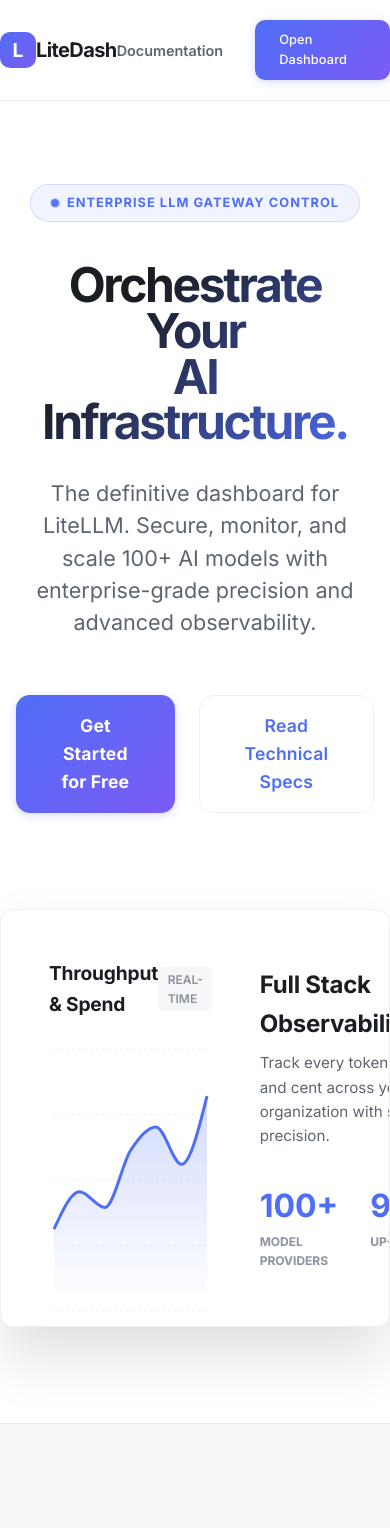
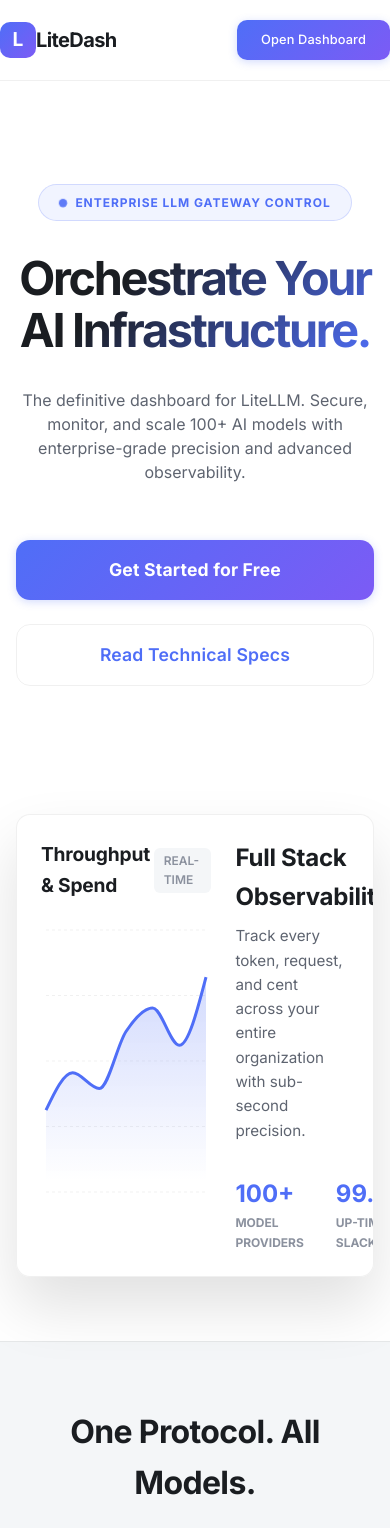
Before and after one commit to aaemon/LiteDash, a Next.js app: page / in a window 390 px wide. Shown: the top 1528 px of the page. Built offline with nearby package versions, Linux system fonts and the light colour scheme.

Commit message:
Optimize landing page for mobile: Added responsive stacking and layout fixes

```diff
--- a/src/app/globals.css
+++ b/src/app/globals.css
@@ -742,6 +742,29 @@
   .modal-content .responsive-grid-3 {
     grid-template-columns: 1fr;
   }
+
+  /* Landing Page Specific Mobile Fixes */
+  .mobile-stack {
+    flex-direction: column !important;
+    gap: 1.5rem !important;
+  }
+
+  .mobile-text-center {
+    text-align: center !important;
+  }
+
+  .mobile-hide {
+    display: none !important;
+  }
+
+  .hero-title {
+    font-size: clamp(2.5rem, 12vw, 5rem) !important;
+    line-height: 1.1 !important;
+  }
+
+  .section-padding {
+    padding: 4rem 1rem !important;
+  }
 }
 
 /* ── Global Animations ── */
--- a/src/app/page.tsx
+++ b/src/app/page.tsx
@@ -65,21 +65,21 @@
         borderBottom: '1px solid var(--border-color)',
         padding: '1.25rem 0'
       }}>
-        <div className="container" style={{ display: 'flex', alignItems: 'center', justifyContent: 'space-between' }}>
+        <div className="container" style={{ display: 'flex', alignItems: 'center', justifyContent: 'space-between', gap: '1rem' }}>
           <div className="flex items-center gap-3">
             <div style={{ width: '36px', height: '36px', borderRadius: '10px', background: 'var(--accent-gradient)', display: 'flex', alignItems: 'center', justifyContent: 'center', color: '#fff', fontWeight: 800, fontSize: '1.2rem' }}>L</div>
             <span style={{ fontWeight: 700, fontSize: '1.25rem', letterSpacing: '-0.03em' }}>LiteDash</span>
           </div>
-          <div style={{ display: 'flex', alignItems: 'center', gap: '2rem' }}>
-            <Link href="/docs" className="nav-link" style={{ fontSize: '0.9rem', fontWeight: 600 }}>Documentation</Link>
-            <Link href="/login" className="btn btn-primary" style={{ padding: '0.6rem 1.5rem', display: 'flex', alignItems: 'center' }}>Open Dashboard</Link>
+          <div className="flex items-center gap-4" style={{ gap: 'clamp(1rem, 4vw, 2.5rem)' }}>
+            <Link href="/docs" className="nav-link mobile-hide" style={{ fontSize: '0.9rem', fontWeight: 600 }}>Documentation</Link>
+            <Link href="/login" className="btn btn-primary" style={{ padding: '0.6rem 1.5rem', display: 'flex', alignItems: 'center', whiteSpace: 'nowrap' }}>Open Dashboard</Link>
           </div>
         </div>
       </nav>
 
       <main style={{ flex: 1, paddingTop: '120px' }}>
         {/* Extreme Hero Section */}
-        <section className="container text-center animate-fade-in" style={{ padding: '4rem 1rem 6rem' }}>
+        <section className="container text-center animate-fade-in section-padding" style={{ padding: '4rem 1rem 6rem' }}>
           <div style={{
             display: 'inline-flex',
             alignItems: 'center',
@@ -88,9 +88,9 @@
             borderRadius: 'var(--radius-full)',
             backgroundColor: 'var(--accent-light)',
             color: 'var(--accent-primary)',
-            fontSize: '0.8rem',
+            fontSize: '0.75rem',
             fontWeight: 700,
-            marginBottom: '2.5rem',
+            marginBottom: '2rem',
             border: '1px solid rgba(79, 110, 247, 0.2)',
             textTransform: 'uppercase',
             letterSpacing: '0.08em'
@@ -99,8 +99,8 @@
             Enterprise LLM Gateway Control
           </div>
 
-          <h1 style={{
-            fontSize: 'clamp(3rem, 10vw, 5.5rem)',
+          <h1 className="hero-title" style={{
+            fontSize: 'clamp(2.8rem, 10vw, 5.5rem)',
             lineHeight: 0.95,
             marginBottom: '2rem',
             fontWeight: 800,
@@ -115,7 +115,7 @@
           <p style={{
             maxWidth: '720px',
             margin: '0 auto 3.5rem',
-            fontSize: '1.35rem',
+            fontSize: 'clamp(1rem, 4vw, 1.35rem)',
             color: 'var(--text-secondary)',
             lineHeight: 1.5,
             fontWeight: 400
@@ -124,7 +124,7 @@
             with enterprise-grade precision and advanced observability.
           </p>
 
-          <div className="flex gap-6 justify-center">
+          <div className="flex gap-4 justify-center mobile-stack">
             <Link href="/login" className="btn btn-primary" style={{ padding: '1rem 2.8rem', fontSize: '1.1rem', borderRadius: '14px', fontWeight: 700 }}>
               Get Started for Free
             </Link>
@@ -135,9 +135,9 @@
         </section>
 
         {/* Visual Showcase - ANALYTICS PREVIEW */}
-        <section className="container" style={{ paddingBottom: '6rem' }}>
-          <div className="glass-card" style={{ padding: '3rem', border: '1px solid var(--border-color)', background: 'var(--bg-elevated)', boxShadow: '0 30px 60px rgba(0,0,0,0.12)' }}>
-            <div style={{ display: 'grid', gridTemplateColumns: '3fr 2fr', gap: '3rem' }}>
+        <section className="container section-padding" style={{ paddingBottom: '6rem' }}>
+          <div className="glass-card" style={{ padding: 'clamp(1.5rem, 5vw, 3rem)', border: '1px solid var(--border-color)', background: 'var(--bg-elevated)', boxShadow: '0 30px 60px rgba(0,0,0,0.12)' }}>
+            <div className="responsive-grid-2" style={{ gridTemplateColumns: 'minmax(0, 3fr) minmax(0, 2fr)', gap: 'clamp(1.5rem, 5vw, 3rem)' }}>
               <div style={{ height: '320px' }}>
                 <div style={{ display: 'flex', justifyContent: 'space-between', alignItems: 'center', marginBottom: '1.5rem' }}>
                   <h3 style={{ fontWeight: 700, fontSize: '1.2rem' }}>Throughput & Spend</h3>
@@ -170,11 +170,11 @@
                 </div>
                 <div style={{ display: 'flex', gap: '2rem' }}>
                   <div>
-                    <div style={{ fontSize: '2rem', fontWeight: 800, color: 'var(--accent-primary)' }}>100+</div>
+                    <div style={{ fontSize: 'clamp(1.5rem, 5vw, 2rem)', fontWeight: 800, color: 'var(--accent-primary)' }}>100+</div>
                     <div style={{ fontSize: '0.75rem', fontWeight: 700, textTransform: 'uppercase', color: 'var(--text-tertiary)' }}>Model Providers</div>
                   </div>
                   <div>
-                    <div style={{ fontSize: '2rem', fontWeight: 800, color: 'var(--accent-primary)' }}>99.9%</div>
+                    <div style={{ fontSize: 'clamp(1.5rem, 5vw, 2rem)', fontWeight: 800, color: 'var(--accent-primary)' }}>99.9%</div>
                     <div style={{ fontSize: '0.75rem', fontWeight: 700, textTransform: 'uppercase', color: 'var(--text-tertiary)' }}>Up-time Slack</div>
                   </div>
                 </div>
@@ -185,22 +185,18 @@
 
         {/* Models Showcase - PREMIUM GRID */}
         {!loading && models.length > 0 && (
-          <section style={{ padding: '6rem 0', backgroundColor: 'var(--bg-secondary)', borderTop: '1px solid var(--border-color)' }}>
+          <section className="section-padding" style={{ padding: '6rem 0', backgroundColor: 'var(--bg-secondary)', borderTop: '1px solid var(--border-color)' }}>
             <div className="container">
               <div style={{ textAlign: 'center', marginBottom: '4rem' }}>
-                <h2 style={{ fontSize: '2.5rem', fontWeight: 800, letterSpacing: '-0.02em', marginBottom: '1rem' }}>One Protocol. All Models.</h2>
-                <p style={{ color: 'var(--text-tertiary)', fontSize: '1.1rem' }}>Seamlessly switch between your active providers without changing a line of code.</p>
+                <h2 style={{ fontSize: 'clamp(2rem, 5vw, 2.5rem)', fontWeight: 800, letterSpacing: '-0.02em', marginBottom: '1rem' }}>One Protocol. All Models.</h2>
+                <p style={{ color: 'var(--text-tertiary)', fontSize: 'clamp(1rem, 3vw, 1.1rem)' }}>Seamlessly switch between your active providers without changing a line of code.</p>
               </div>
 
-              <div style={{
-                display: 'grid',
-                gridTemplateColumns: 'repeat(auto-fit, minmax(280px, 1fr))',
-                gap: '1.5rem',
-              }}>
+              <div className="responsive-grid-auto" style={{ gap: '1.5rem' }}>
                 {models.slice(0, 6).map((m, i) => {
                   const color = PROVIDER_COLORS[m.provider.toLowerCase()] || PROVIDER_COLORS.default;
                   return (
-                    <div key={i} className="glass-card" style={{ padding: '2rem', height: '100%', border: '1px solid var(--border-color)', background: 'var(--bg-primary)' }}>
+                    <div key={i} className="glass-card" style={{ padding: '2rem', minHeight: '220px', border: '1px solid var(--border-color)', background: 'var(--bg-primary)' }}>
                       <div style={{ marginBottom: '1.5rem', display: 'flex', alignItems: 'center', gap: '0.75rem' }}>
                         <div style={{ width: '12px', height: '12px', borderRadius: '50%', background: color }} />
                         <span style={{ fontSize: '0.75rem', fontWeight: 800, color: color, textTransform: 'uppercase', letterSpacing: '0.05em' }}>{m.provider}</span>
@@ -217,15 +213,16 @@
 
         {/* Model Based API Pricing */}
         {!loading && models.length > 0 && (
-          <section style={{ width: '100%', padding: '8rem 0', borderBottom: '1px solid var(--border-color)' }}>
+          <section className="section-padding" style={{ width: '100%', padding: '8rem 0', borderBottom: '1px solid var(--border-color)' }}>
             <div className="container">
-              <div style={{ textAlign: 'center', marginBottom: '5rem' }}>
-                <h2 style={{ fontSize: '2.8rem', fontWeight: 800, marginBottom: '1rem' }}>Live Model Pricing</h2>
-                <p style={{ maxWidth: '600px', margin: '0 auto', fontSize: '1.2rem', color: 'var(--text-secondary)' }}>Transparent pricing across your active infrastructure. Pay local rates for top-tier intelligence.</p>
+              <div style={{ textAlign: 'center', marginBottom: '4rem' }}>
+                <h2 style={{ fontSize: 'clamp(2.2rem, 5vw, 2.8rem)', fontWeight: 800, marginBottom: '1rem' }}>Live Model Pricing</h2>
+                <p style={{ maxWidth: '600px', margin: '0 auto', fontSize: 'clamp(1rem, 4vw, 1.2rem)', color: 'var(--text-secondary)' }}>Transparent pricing across your active infrastructure. Pay local rates for top-tier intelligence.</p>
               </div>
 
-              <div className="glass-card" style={{ overflow: 'hidden', border: '1px solid var(--border-color)' }}>
-                <table style={{ width: '100%', borderCollapse: 'collapse', fontSize: '0.95rem' }}>
+              <div className="glass-card" style={{ overflow: 'hidden', border: '1px solid var(--border-color)', padding: 0 }}>
+                <div style={{ overflowX: 'auto', width: '100%' }}>
+                  <table style={{ minWidth: '700px', width: '100%', borderCollapse: 'collapse', fontSize: '0.95rem' }}>
                     <thead style={{ backgroundColor: 'var(--bg-secondary)', borderBottom: '1px solid var(--border-color)' }}>
                       <tr>
                         <th style={{ padding: '1.25rem 2rem', textAlign: 'left', fontWeight: 700, color: 'var(--text-tertiary)', textTransform: 'uppercase', fontSize: '0.7rem', letterSpacing: '0.05em' }}>Model Name</th>
@@ -246,6 +243,7 @@
                     </tbody>
                   </table>
                 </div>
+              </div>
               <div style={{ marginTop: '3rem', textAlign: 'center' }}>
                 <Link href="/login" className="btn btn-primary" style={{ padding: '1rem 3rem', borderRadius: '12px' }}>Start Integration</Link>
               </div>
@@ -256,22 +254,18 @@
 
       <footer style={{ borderTop: '1px solid var(--border-color)', padding: '5rem 0', color: 'var(--text-tertiary)', backgroundColor: 'var(--bg-primary)' }}>
         <div className="container" style={{ display: 'flex', justifyContent: 'space-between', alignItems: 'center' }}>
-          <div style={{ display: 'flex', flexDirection: 'column', gap: '0.5rem' }}>
-            <div style={{ display: 'flex', alignItems: 'center', gap: '2rem' }}>
+          <div className="flex flex-col gap-4 w-full mobile-text-center" style={{ display: 'flex', flexDirection: 'column', gap: '0.5rem', width: '100%' }}>
+            <div className="flex items-center gap-6 justify-between mobile-stack" style={{ display: 'flex', alignItems: 'center', gap: '2rem', justifyContent: 'space-between' }}>
               <div style={{ display: 'flex', alignItems: 'center', gap: '0.75rem' }}>
                 <div style={{ width: '24px', height: '24px', borderRadius: '6px', background: 'var(--accent-gradient)' }} />
                 <span style={{ fontWeight: 700, fontSize: '1.1rem', color: 'var(--text-primary)' }}>LiteDash</span>
               </div>
-              <div style={{ display: 'flex', gap: '2rem', fontSize: '0.9rem' }}>
+              <div className="flex gap-6 mobile-hide" style={{ display: 'flex', gap: '2rem', fontSize: '0.9rem' }}>
                 <Link href="/docs" className="nav-link" style={{ fontWeight: 600 }}>Documentation</Link>
                 <Link href="/login" className="nav-link" style={{ fontWeight: 600 }}>Dashboard</Link>
-                <a href="#pricing" className="nav-link" style={{ fontWeight: 600 }}>Model Fees</a>
               </div>
             </div>
-            <p style={{ fontSize: '0.8rem', marginTop: '0.5rem' }}>&copy; 2026 LiteDash Infrastructure. All rights reserved.</p>
-          </div>
-          <div style={{ display: 'flex', gap: '1.5rem', alignItems: 'center' }}>
-            <Link href="/login" className="btn btn-primary" style={{ padding: '0.6rem 1.5rem', fontSize: '0.85rem' }}>Sign In</Link>
+            <p style={{ fontSize: '0.8rem', marginTop: '1rem' }}>&copy; 2026 LiteDash Infrastructure. All rights reserved.</p>
           </div>
         </div>
       </footer>
```
Lines whose indentation alone changed are shown as unchanged.
